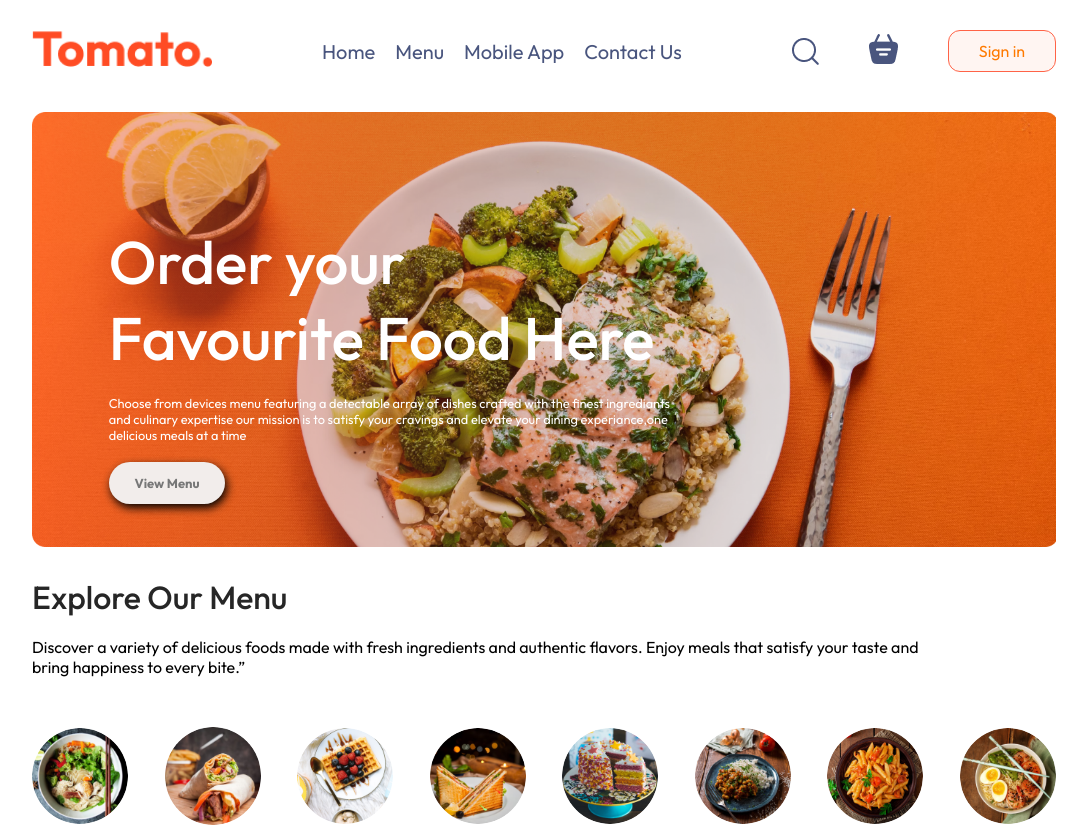
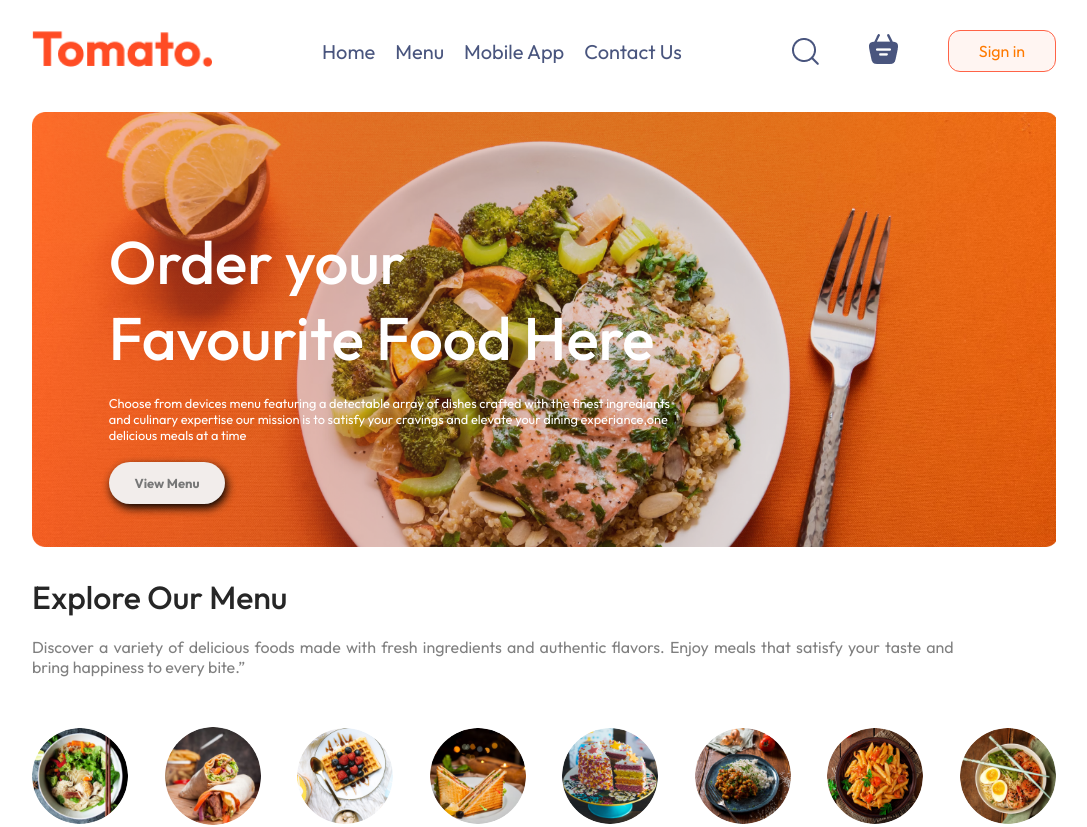
Before and after one commit to collegeWork9205/food_del, a React (Vite) app in the folder Frontend/: page / in a window 1280 px wide. Shown: the top 827 px of the page, without its empty margins (96-1183 px from the left). Built offline with nearby package versions, Linux system fonts and the light colour scheme; no server answers.

Commit message:
Update paragraph styles in ExploreMenu.css
Changed text color and alignment for paragraph in explore menu.

```diff
--- a/Frontend/src/Components/ExploreMenu/ExploreMenu.css
+++ b/Frontend/src/Components/ExploreMenu/ExploreMenu.css
@@ -9,7 +9,8 @@
 }
 .explore-menu p{
     max-width: 90%;
-    columns: #808080;;
+    color: #808080;
+    text-align:justify;
 }
 .explore-menu-list{
     display: flex;
```
